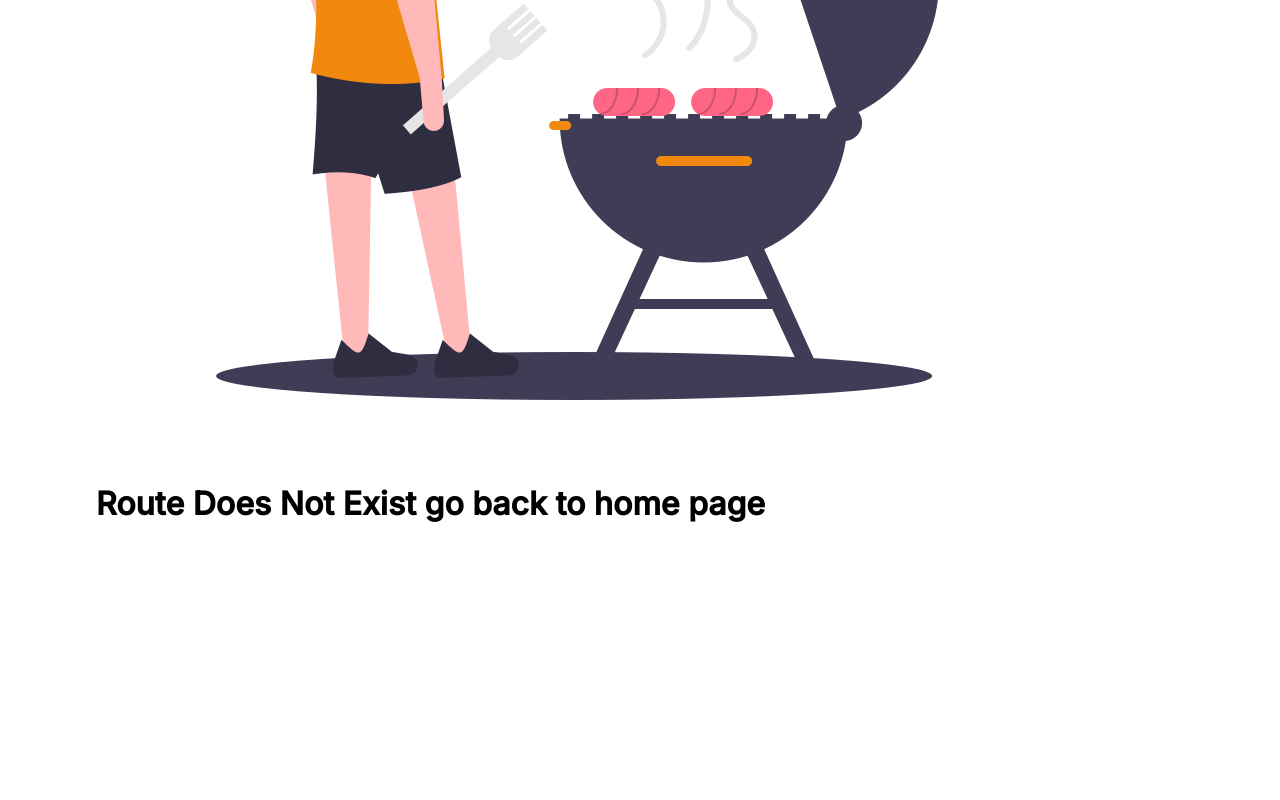
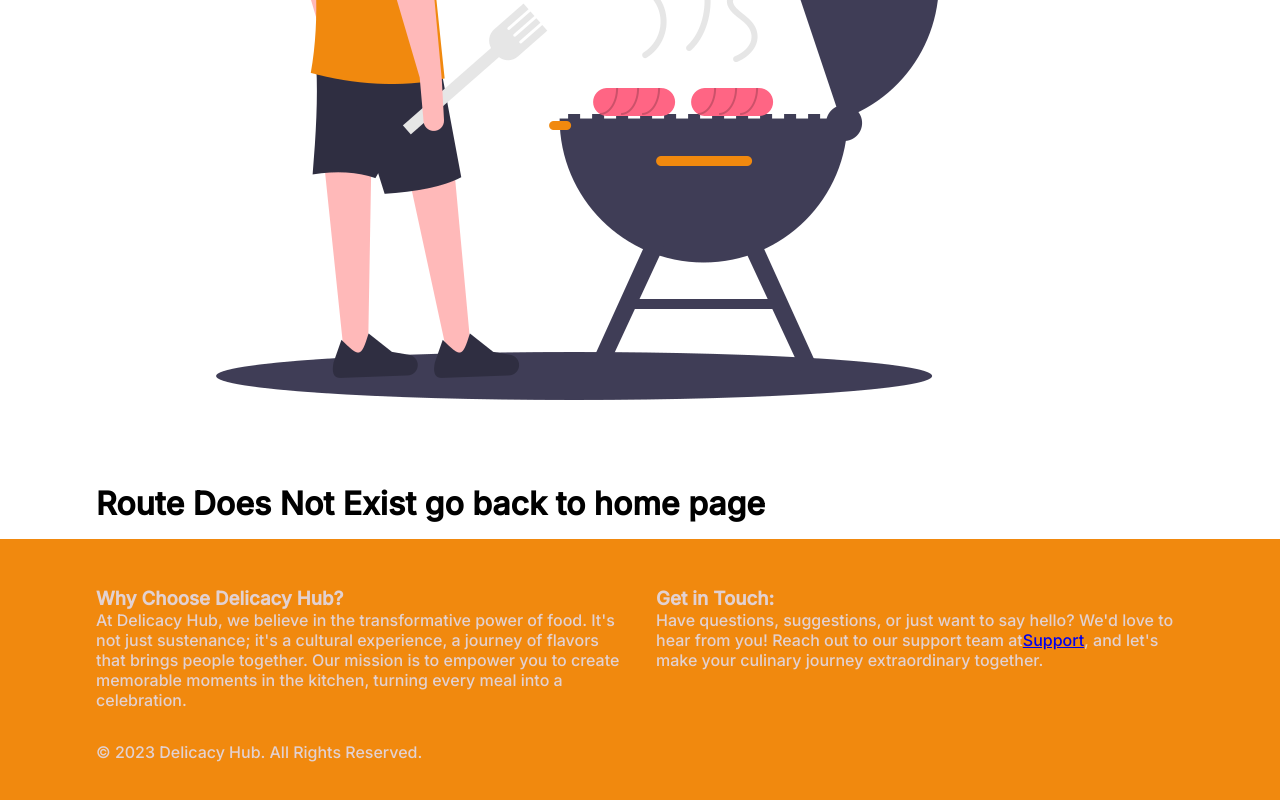
Before and after one commit to Benedictnno/foodapp_frontend, a React (Vite) app: page /register in a window 1280 px wide. Shown: the part 406-1206 px from the top of the page. Before the commit the page ends 945 px from the top, so only its background shows below. Built offline with nearby package versions, Linux system fonts and the light colour scheme; a web font is replaced by a local one.

Commit message:
footer section

```diff
--- /dev/null
+++ b/src/Components/Footer.jsx
@@ -0,0 +1,35 @@
+import React from 'react'
+import { FooterStyle } from '../Styles/FooterStyled';
+
+function Footer() {
+    const currentYear = new Date().getFullYear();
+
+  return (
+    <>
+      <FooterStyle>
+        <article>
+          <h1>Why Choose Delicacy Hub?</h1>
+          <p>
+            At Delicacy Hub, we believe in the transformative power of food.
+            It's not just sustenance; it's a cultural experience, a journey of
+            flavors that brings people together. Our mission is to empower you
+            to create memorable moments in the kitchen, turning every meal into
+            a celebration.
+          </p>
+        </article>
+        <article>
+          <h1>Get in Touch:</h1>
+          <p>
+            Have questions, suggestions, or just want to say hello? We'd love to
+            hear from you! Reach out to our support team at
+            <a href="mailto:benedictnnaoma0@gmail.com">Support</a>, and let's
+            make your culinary journey extraordinary together.
+          </p>
+        </article>
+        <p>&copy; {currentYear} Delicacy Hub. All Rights Reserved.</p>
+      </FooterStyle>
+    </>
+  );
+}
+
+export default Footer
--- a/src/Components/MainCategory.jsx
+++ b/src/Components/MainCategory.jsx
@@ -4,11 +4,12 @@ import { MainCategoryStyles } from "../Styles/MainCategotyStyle";
 import { Link } from "react-router-dom";
 import { MdExpandMore } from "react-icons/md";
 import { toggleCategories } from "../Slices/categoriesSlice";
+import { getUserfromLocalStorage } from "../Utils/localStorage";
 function MainCategory() {
   const { isLoading, mealCategories, drinkCategories } = useSelector(
     (store) => store.category
   );
-
+  const user = getUserfromLocalStorage();
   const dispatch = useDispatch();
 
   return (
@@ -56,10 +57,14 @@ function MainCategory() {
           );
         })}
       </MainCategoryStyles>
-      <article className="SignUp_container">
-        <p>Sign Up to get free recipes on your favorite meals</p>
-        <Link to={'/Login'} className="SignUp_Btn">Sign Up</Link>
-      </article>
+      {!user && (
+        <article className="SignUp_container">
+          <p>Sign Up to get free recipes on your favorite meals</p>
+          <Link to={"/Login"} className="SignUp_Btn">
+            Sign Up
+          </Link>
+        </article>
+      )}
     </section>
   );
 }
--- a/src/Components/MainPageBottom.jsx
+++ b/src/Components/MainPageBottom.jsx
@@ -19,6 +19,8 @@ function MainPageBottom() {
   ];
 
   return (
+    <>
+      <h1>Our Culinary Oasis - Key Features:</h1>
       <DrinksCardStyles>
         {textData.map(({ Header, text }, index) => {
           return (
@@ -29,6 +31,7 @@ function MainPageBottom() {
           );
         })}
       </DrinksCardStyles>
+    </>
   );
 }
 
--- a/src/Components/Random.jsx
+++ b/src/Components/Random.jsx
@@ -2,15 +2,15 @@ import React, { useEffect } from "react";
 import { useDispatch, useSelector } from "react-redux";
 import { FaRegStar } from "react-icons/fa6";
 import { RandomStyles, RandomStylesContainer } from "../Styles/RandomStyles";
+import { Link } from "react-router-dom";
 
 function Random() {
   const {
     isLoading,
-    randomCockTailData: { drinks },
-    randomMealData: { meals },
+    randomCockTailData: { idDrink, strDrinkThumb, strDrink },
+    randomMealData: { idMeal, strMealThumb, strMeal },
   } = useSelector((store) => store.randomMeal);
   const dispatch = useDispatch();
-
   if (isLoading) {
     return <h1>Loading...</h1>;
   }
@@ -19,18 +19,23 @@ function Random() {
       <h1>Random Meals and CockTails You should try Out</h1>
       <RandomStyles>
         <div className="detail_container">
-          <img src={meals && meals[0]?.strMealThumb} alt="meal image" />
+          <Link to={`/meal/${idMeal}`}>
+            <img src={strMealThumb} alt="meal image" />
+          </Link>
           <div className="detail">
-            <h1>{meals ? meals[0]?.strMeal : "no meals"}</h1>
+            <h1>{strMeal}</h1>
             <h2>
               <FaRegStar size={30} />
             </h2>
           </div>
         </div>
         <div className="detail_container">
-          <img src={drinks && drinks[0]?.strDrinkThumb} alt="meal image" />
+          <Link to={`/drink/${idDrink}`}>
+            <img src={strDrinkThumb} alt="drink image" />
+          </Link>
+
           <div className="detail">
-            <h1>{drinks ? drinks[0]?.strDrink : "No drinks"}</h1>
+            <h1>{strDrink}</h1>
             <h2>
               <FaRegStar size={30} />
             </h2>
--- a/src/Pages/HomePage.jsx
+++ b/src/Pages/HomePage.jsx
@@ -2,11 +2,13 @@ import React from "react";
 import { Link, Outlet } from "react-router-dom";
 import { TopNavStyled, TopStyled } from "../Styles/TopNavStyle";
 import { useSelector } from "react-redux";
+import Footer from "../Components/Footer";
 
 function HomePage() {
   const { user } = useSelector((store) => store.auth);
 
   return (
+    <>
     <TopStyled>
       <TopNavStyled>
         <h2>
@@ -26,6 +28,8 @@ function HomePage() {
       </TopNavStyled>
       <Outlet />
     </TopStyled>
+    <Footer/>
+    </>
   );
 }
 
--- a/src/Pages/MainPage.jsx
+++ b/src/Pages/MainPage.jsx
@@ -8,6 +8,7 @@ import Random from "../Components/Random";
 import { getMealCategory } from "../Slices/categoriesSlice";
 import MainCategory from "../Components/MainCategory";
 import MainPageBottom from "../Components/MainPageBottom";
+import Footer from "../Components/Footer";
 
 function MainPage() {
    const dispatch = useDispatch();
--- a/src/Pages/ProfilePage.jsx
+++ b/src/Pages/ProfilePage.jsx
@@ -6,6 +6,7 @@ import { getAllProfiles } from "../Slices/ProfileDataSlice";
 import MealsCard from "../Components/MealsCard";
 import DrinksCard from "../Components/DrinksCard";
 import { DrinksCardStyles } from "../Styles/DrinksCardStyles";
+import { removeUserfromLocalStorage } from "../Utils/localStorage";
 
 const ProfilePage = () => {
   const {
@@ -27,7 +28,7 @@ const ProfilePage = () => {
             Hello <span>{user.name}</span>
           </Link>{" "}
         </h2>
-        <h2 className="SignUp_Btn">LogOut</h2>
+        <h2 className="SignUp_Btn" onClick={removeUserfromLocalStorage}>LogOut</h2>
       </TopNavStyled>
       <div>
         <button>Meal</button>
--- a/src/Slices/randomMealsSlice.jsx
+++ b/src/Slices/randomMealsSlice.jsx
@@ -17,6 +17,7 @@ export const getRandomMeal = createAsyncThunk(
       const resp = await axios.get(
         "https://www.themealdb.com/api/json/v1/1/random.php"
       );
+
       return resp;
     } catch (error) {
       console.log(error);
@@ -31,6 +32,7 @@ export const getRandomCockTail = createAsyncThunk(
       const resp = await axios.get(
         "https://www.thecocktaildb.com/api/json/v1/1/random.php"
       );
+
       return resp;
     } catch (error) {
       console.log(error);
@@ -53,17 +55,18 @@ const RandomMealSlice = createSlice({
     })
     .addCase(getRandomMeal.fulfilled, (state,{payload}) => {
         state.isLoading = false;
-        state.randomMealData = payload.data;
+        state.randomMealData = payload.data.meals[0];
     })
     .addCase(getRandomMeal.rejected, (state) => {
         state.isLoading = false;
+
     })
     .addCase(getRandomCockTail.pending, (state) => {
         state.isLoading = true;
     })
     .addCase(getRandomCockTail.fulfilled, (state,{payload}) => {
         state.isLoading = false;
-        state.randomCockTailData = payload.data;
+        state.randomCockTailData = payload.data.drinks[0]
     })
     .addCase(getRandomCockTail.rejected, (state) => {
         state.isLoading = false;
--- /dev/null
+++ b/src/Styles/FooterStyled.jsx
@@ -0,0 +1,10 @@
+import styled from "styled-components";
+
+export const FooterStyle = styled.section`
+  display: grid;
+  grid-template-columns: repeat(2, 1fr);
+  gap: 2rem;
+  background-color: #f1890e;
+  color: #e2d1d1;
+  padding: 3rem 6rem;
+`;
--- a/src/index.css
+++ b/src/index.css
@@ -83,10 +83,27 @@
 }
 
 .mainCard{
-background-color: #f1890e;
-color: #fff;
-/* border-radius: 50px; */
+  margin-top: 2rem;
+  /* color: #fff; */
+padding:.5rem .75rem;
+cursor: pointer;
+border-radius: 10px;
   background: #e0e0e0;
   box-shadow: 20px 20px 60px #bebebe,
     -20px -20px 60px #ffffff;
+    transition: all .2s ease-in-out;
 }
+.mainCard>h2{
+  margin-bottom: 1rem;
+  text-align: center;
+
+}
+
+.mainCard>p{
+  font-size: 1.1rem;
+}
+.mainCard:hover{
+color: #e2d1d1;
+
+  background-color: #f1890e;
+}
```
Lines whose indentation alone changed are shown as unchanged.
